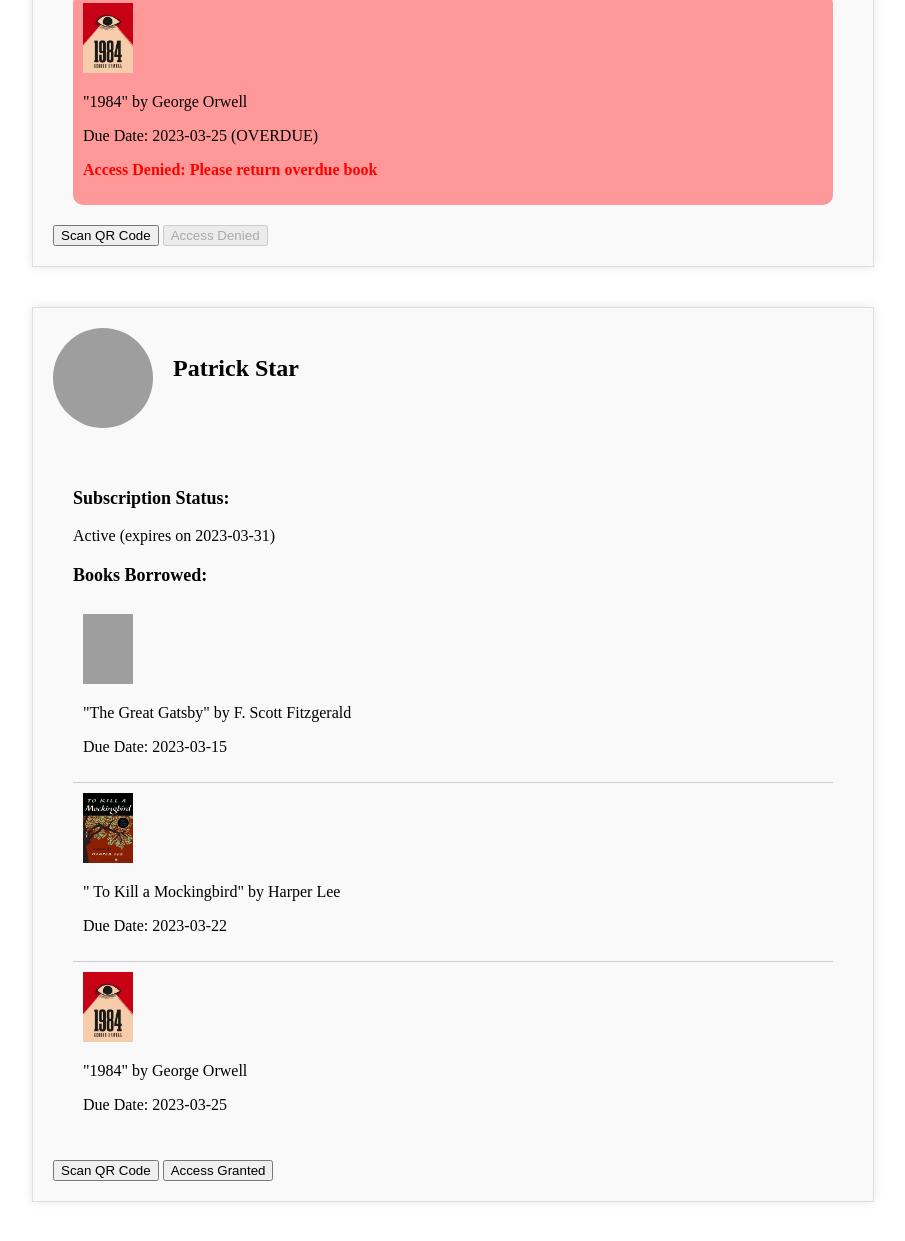
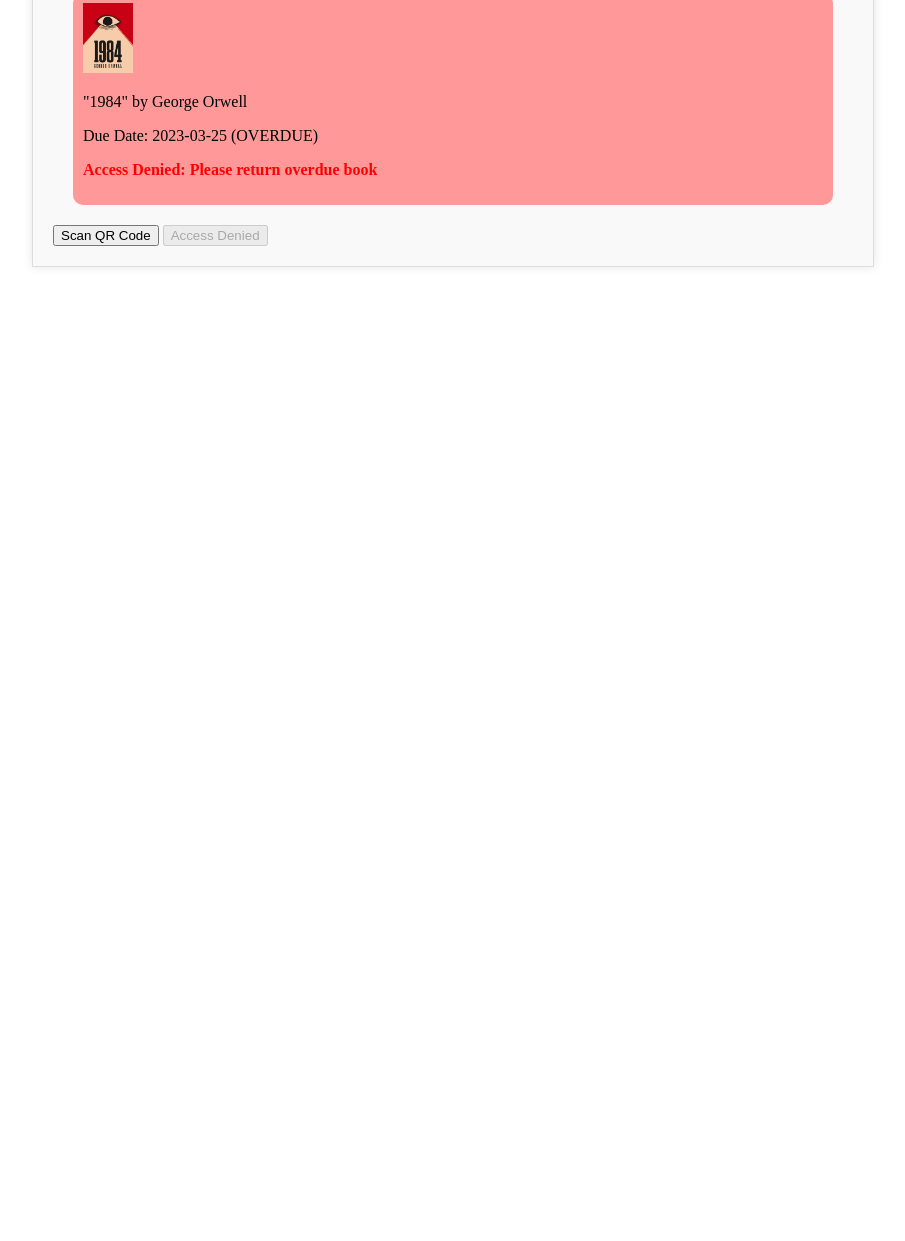
Before and after one commit to Royce-Tinofara/Profile-demo, a plain HTML site: page index.html in a window 1280 px wide. Shown: the part 702-1943 px from the top of the page, without its empty margins (187-1092 px from the left). After the commit the page ends 1009 px from the top, so only its background shows below. Drawn offline with Linux system fonts and the light colour scheme; grey boxes are pictures that could not be loaded.

Commit message:
Update index.html

```diff
--- a/index.html
+++ b/index.html
@@ -1,5 +1,3 @@
-<!-- member-profile.html -->
-
 <!DOCTYPE html>
 <html>
 <head>
@@ -41,52 +39,13 @@
 		</div>
 	</div>
 
-	<div class="profile-container">
-		<div class="profile-header">
-			<img src="https://github.com/Royce-Tinofara/Profile-demo/blob/main/patrick.jpg?raw=true" alt="Profile Picture" class="profile-picture">
-			<h2>Patrick Star</h2>
-		</div>
-		<div class="profile-info">
-			<h3>Subscription Status:</h3>
-			<p>Active (expires on 2023-03-31)</p>
-			<h3>Books Borrowed:</h3>
-			<ul>
-				<li>
-					<img src="https://github.com/Royce-Tinofara/Profile-demo/blob/main/great.jpg?raw=true" alt="Book 1 Cover" class="book-cover">
-					<p>"The Great Gatsby" by F. Scott Fitzgerald</p>
-					<p>Due Date: 2023-03-15</p>
-				</li>
-				<li>
-					<img src="https://github.com/Royce-Tinofara/Profile-demo/blob/main/tokill.jpg?raw=true" alt="Book 2 Cover" class="book-cover">
-					<p>" To Kill a Mockingbird" by Harper Lee</p>
-					<p>Due Date: 2023-03-22</p>
-				</li>
-				<li>
-					<img src="https://github.com/Royce-Tinofara/Profile-demo/blob/main/1984.jpg" alt="Book 3 Cover" class="book-cover">
-					<p>"1984" by George Orwell</p>
-					<p>Due Date: 2023-03-25</p>
-				</li>
-			</ul>
-		</div>
-		<div class="profile-actions">
-			<button id="scan-qr-btn-patrick">Scan QR Code</button>
-			<button id="access-btn-patrick">Access Granted</button>
-		</div>
-	</div>
-
 	<script>
 		// Get the buttons
 		const scanQrBtn = document.getElementById('scan-qr-btn');
 		const accessBtn = document.getElementById('access-btn');
-		const scanQrBtnPatrick = document.getElementById('scan-qr-btn-patrick');
-		const accessBtnPatrick = document.getElementById('access-btn-patrick');
 
 		// Add event listener to scan QR code button
 		scanQrBtn.addEventListener('click', () => {
-			window.location.href = 'https://royce-tinofara.github.io/Qr-code-scanner/';
-		});
-
-		scanQrBtnPatrick.addEventListener('click', () => {
 			window.location.href = 'https://royce-tinofara.github.io/Qr-code-scanner/';
 		});
 
@@ -100,11 +59,6 @@
 				alert('Access granted!');
 			});
 		}
-
-		accessBtnPatrick.addEventListener('click', () => {
-			// Grant access to the user
-			alert('Access granted!');
-		});
 	</script>
 </body>
 </html>
```
